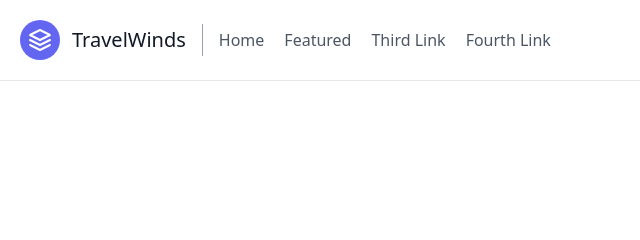
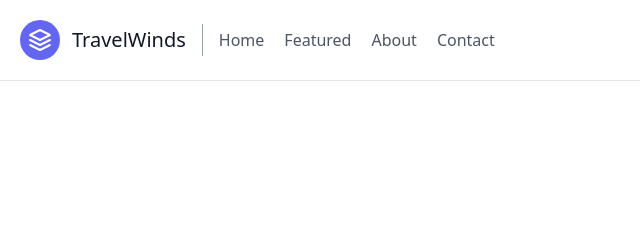
Before and after one commit to iiHso7/Travel-Travel, a plain HTML site: page index.html in a window 1280 px wide. Shown: the top 240 px of the page, 0-640 px from the left. Drawn offline with nearby package versions, Linux system fonts and the light colour scheme.

Commit message:
Update index.html

```diff
--- a/index.html
+++ b/index.html
@@ -25,8 +25,8 @@
                 class="md:mr-auto md:ml-4 md:py-1 md:pl-4 md:border-l md:border-gray-400	flex flex-wrap items-center text-base justify-center">
                 <a class="mr-5 hover:text-gray-900">Home</a>
                 <a class="mr-5 hover:text-gray-900">Featured</a>
-                <a class="mr-5 hover:text-gray-900">Third Link</a>
-                <a class="mr-5 hover:text-gray-900">Fourth Link</a>
+                <a class="mr-5 hover:text-gray-900">About</a>
+                <a class="mr-5 hover:text-gray-900">Contact</a>
             </nav>
             <button
                 class="inline-flex items-center bg-gray-100 border-0 py-1 px-3 focus:outline-none hover:bg-gray-200 rounded text-base mt-4 md:mt-0">Button
```
